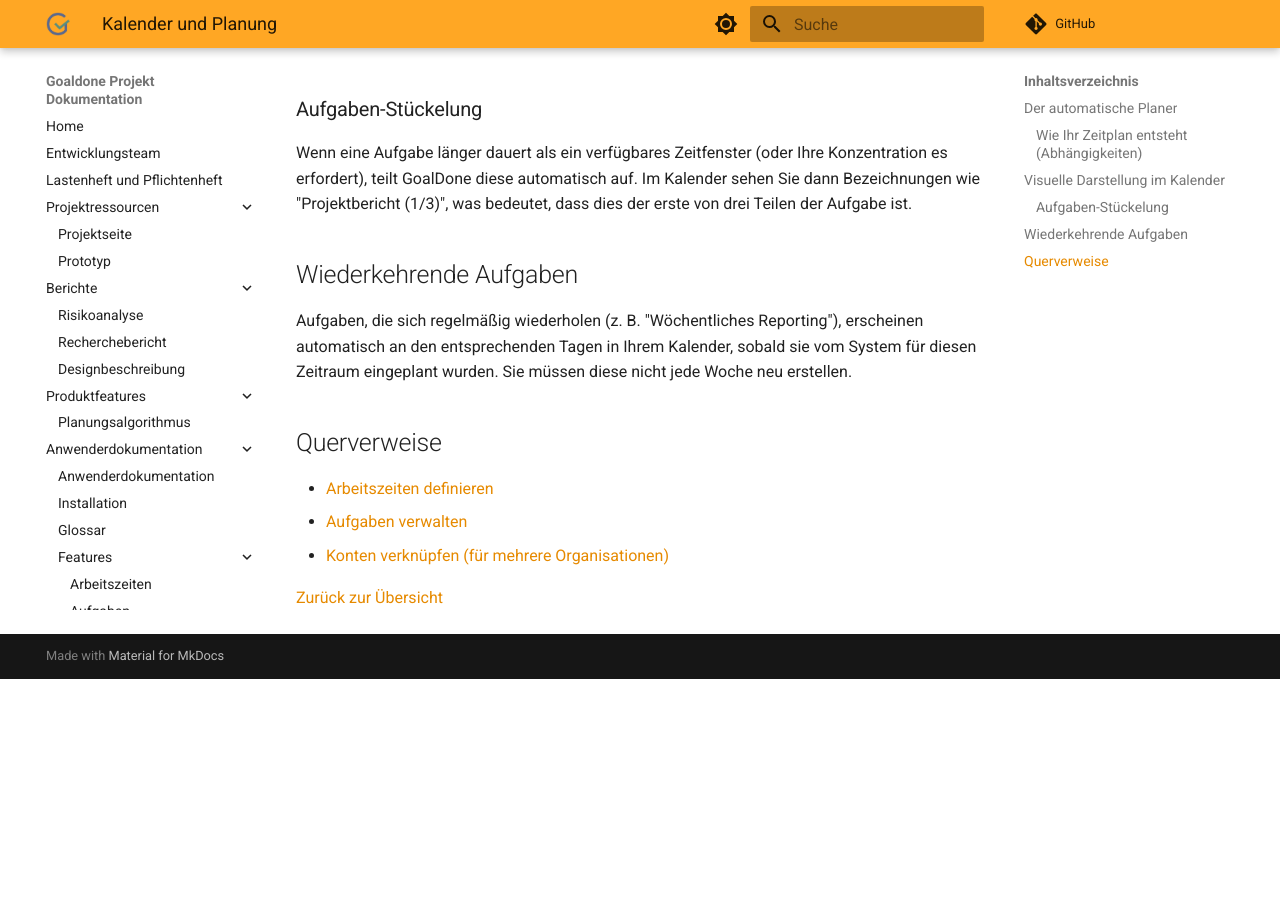
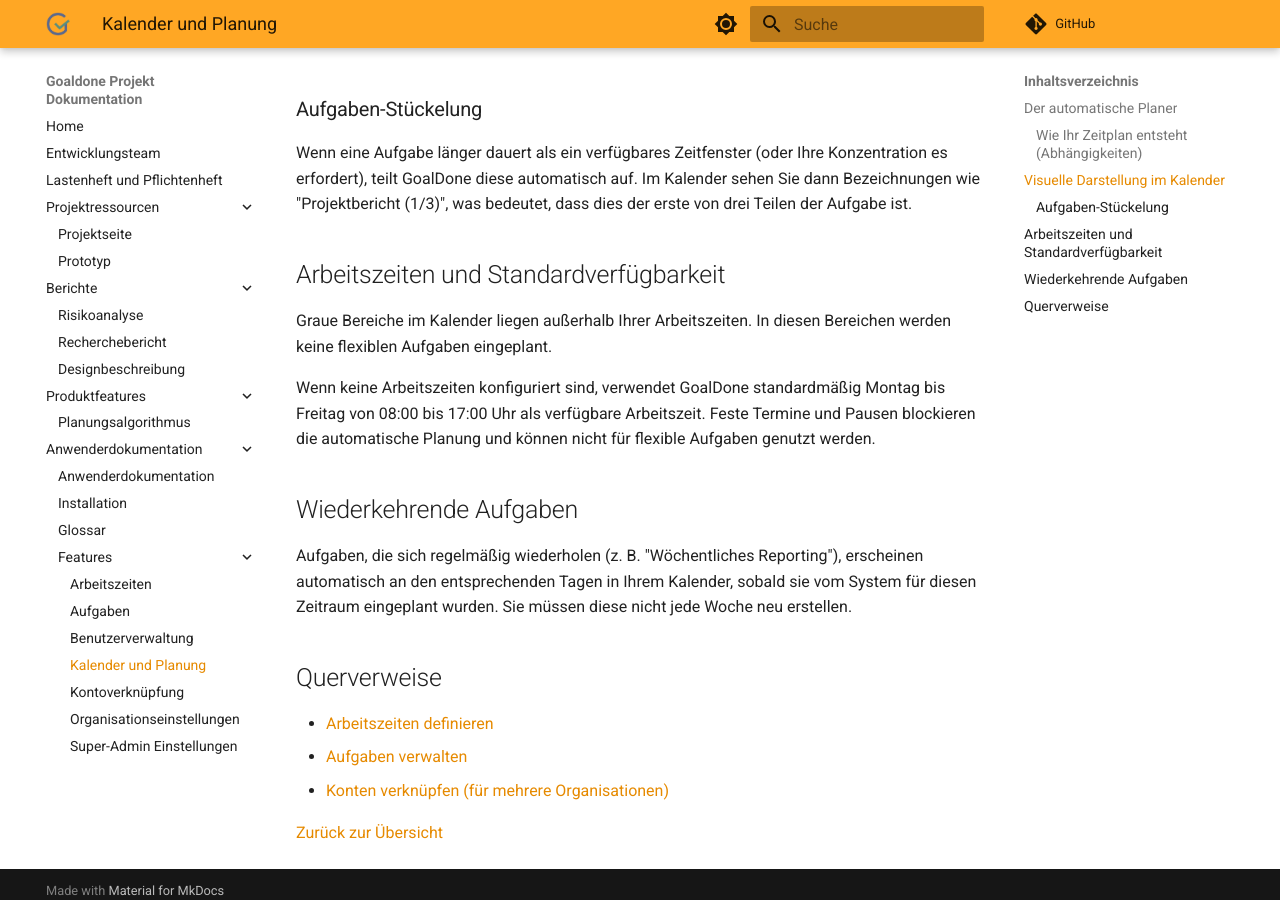
Before and after one commit to goaldone-dhbw/goaldone-projektseite, an MkDocs documentation site: the page built from docs/Anwenderdokumentation/Features/Kalender-und-Planung.md, in a window 1280 px wide and 900 px high, scrolled down 1027 px. Built offline with MkDocs 1.6.1 and Material for MkDocs 9.7.7, drawn with Linux system fonts in a browser that asks for light colours; comment, search, counter and statistics services are not loaded; before the commit the page ends 1706 px from its top, so only the background shows below that.

Commit message:
Update docs/Anwenderdokumentation/Features/Kalender-und-Planung.md

```diff
--- a/docs/Anwenderdokumentation/Features/Kalender-und-Planung.md
+++ b/docs/Anwenderdokumentation/Features/Kalender-und-Planung.md
@@ -24,7 +24,11 @@ Damit Sie auf einen Blick sehen, womit Sie es zu tun haben, verwendet GoalDone e
 
 ### Aufgaben-Stückelung
 Wenn eine Aufgabe länger dauert als ein verfügbares Zeitfenster (oder Ihre Konzentration es erfordert), teilt GoalDone diese automatisch auf. Im Kalender sehen Sie dann Bezeichnungen wie "Projektbericht (1/3)", was bedeutet, dass dies der erste von drei Teilen der Aufgabe ist.
+## Arbeitszeiten und Standardverfügbarkeit
 
+Graue Bereiche im Kalender liegen außerhalb Ihrer Arbeitszeiten. In diesen Bereichen werden keine flexiblen Aufgaben eingeplant.
+
+Wenn keine Arbeitszeiten konfiguriert sind, verwendet GoalDone standardmäßig Montag bis Freitag von 08:00 bis 17:00 Uhr als verfügbare Arbeitszeit. Feste Termine und Pausen blockieren die automatische Planung und können nicht für flexible Aufgaben genutzt werden.
 ## Wiederkehrende Aufgaben
 Aufgaben, die sich regelmäßig wiederholen (z. B. "Wöchentliches Reporting"), erscheinen automatisch an den entsprechenden Tagen in Ihrem Kalender, sobald sie vom System für diesen Zeitraum eingeplant wurden. Sie müssen diese nicht jede Woche neu erstellen.
 
```
